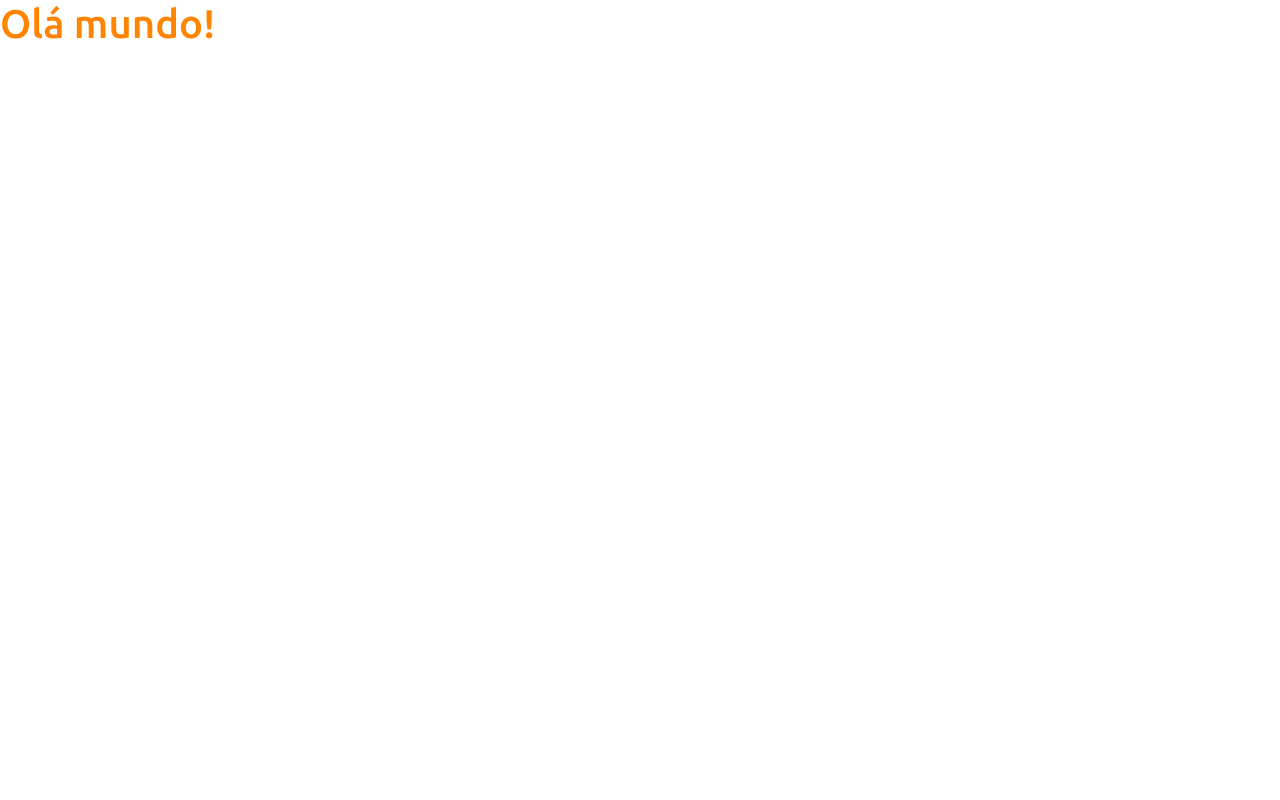
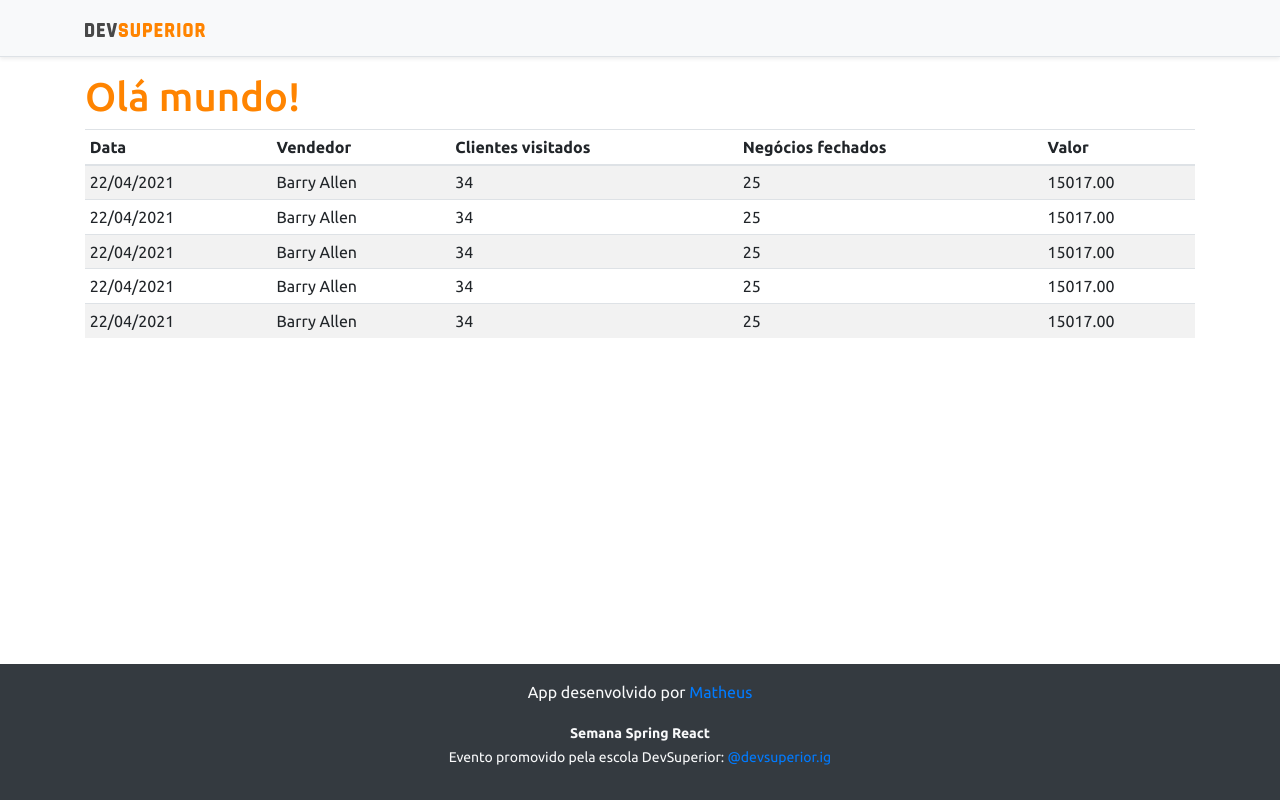
Before and after one commit to hcaeryks/projeto-sds3, a React (Create React App) app in the folder frontend/: page / in a window 1280 px wide. Built offline with nearby package versions, Linux system fonts and the light colour scheme.

Commit message:
Basic static components

```diff
--- a/frontend/src/App.tsx
+++ b/frontend/src/App.tsx
@@ -1,8 +1,17 @@
+import NavBar from 'components/NavBar';
+import Footer from 'components/Footer';
+import DataTable from 'components/DataTable'
+
 function App() {
   return (
-    <div>
-      <h1 className="text-primary">Olá mundo!</h1>
-    </div>
+    <>
+      <NavBar />
+      <div className="container">
+        <h1 className="text-primary">Olá mundo!</h1>
+        <DataTable />
+      </div>
+      <Footer />
+    </>
   );
 }
 
--- /dev/null
+++ b/frontend/src/components/DataTable/index.tsx
@@ -0,0 +1,56 @@
+function DataTable() {
+    return (
+        <div className="table-responsive">
+            <table className="table table-striped table-sm">
+                <thead>
+                    <tr>
+                        <th>Data</th>
+                        <th>Vendedor</th>
+                        <th>Clientes visitados</th>
+                        <th>Negócios fechados</th>
+                        <th>Valor</th>
+                    </tr>
+                </thead>
+                <tbody>
+                    <tr>
+                        <td>22/04/2021</td>
+                        <td>Barry Allen</td>
+                        <td>34</td>
+                        <td>25</td>
+                        <td>15017.00</td>
+                    </tr>
+                    <tr>
+                        <td>22/04/2021</td>
+                        <td>Barry Allen</td>
+                        <td>34</td>
+                        <td>25</td>
+                        <td>15017.00</td>
+                    </tr>
+                    <tr>
+                        <td>22/04/2021</td>
+                        <td>Barry Allen</td>
+                        <td>34</td>
+                        <td>25</td>
+                        <td>15017.00</td>
+                    </tr>
+                    <tr>
+                        <td>22/04/2021</td>
+                        <td>Barry Allen</td>
+                        <td>34</td>
+                        <td>25</td>
+                        <td>15017.00</td>
+                    </tr>
+                    <tr>
+                        <td>22/04/2021</td>
+                        <td>Barry Allen</td>
+                        <td>34</td>
+                        <td>25</td>
+                        <td>15017.00</td>
+                    </tr>
+                </tbody>
+            </table>
+        </div>
+    );
+}
+
+export default DataTable;
--- /dev/null
+++ b/frontend/src/components/Footer/index.tsx
@@ -0,0 +1,13 @@
+function Footer() {
+    return (
+        <footer className="footer mt-auto py-3 bg-dark">
+            <div className="container">
+                <p className="text-light">App desenvolvido por <a href="https://github.com/hcaeryks" target="_blank" rel="noreferrer">Matheus</a></p>
+                <p className="text-light"><small><strong>Semana Spring React</strong><br />
+      Evento promovido pela escola DevSuperior: <a href="https://instagram.com/devsuperior.ig" target="_blank" rel="noreferrer">@devsuperior.ig</a></small></p>
+            </div>
+        </footer>
+    );
+}
+
+export default Footer;
--- /dev/null
+++ b/frontend/src/components/NavBar/index.tsx
@@ -0,0 +1,15 @@
+import ImgDsDark from 'assets/img/ds_dark.svg';
+
+function NavBar() {
+    return (
+        <div className="d-flex flex-column flex-md-row align-items-center p-3 px-md-4 mb-3 bg-light border-bottom shadow-sm">
+            <div className="container">
+                <nav className="my-2 my-md-0 mr-md-3">
+                    <img src={ImgDsDark} alt="DevSuperior" width="120" />
+                </nav>
+            </div>
+        </div>
+    );
+}
+
+export default NavBar;
```
Also changed, not shown: frontend/src/assets/img/ds_dark.svg (added).
